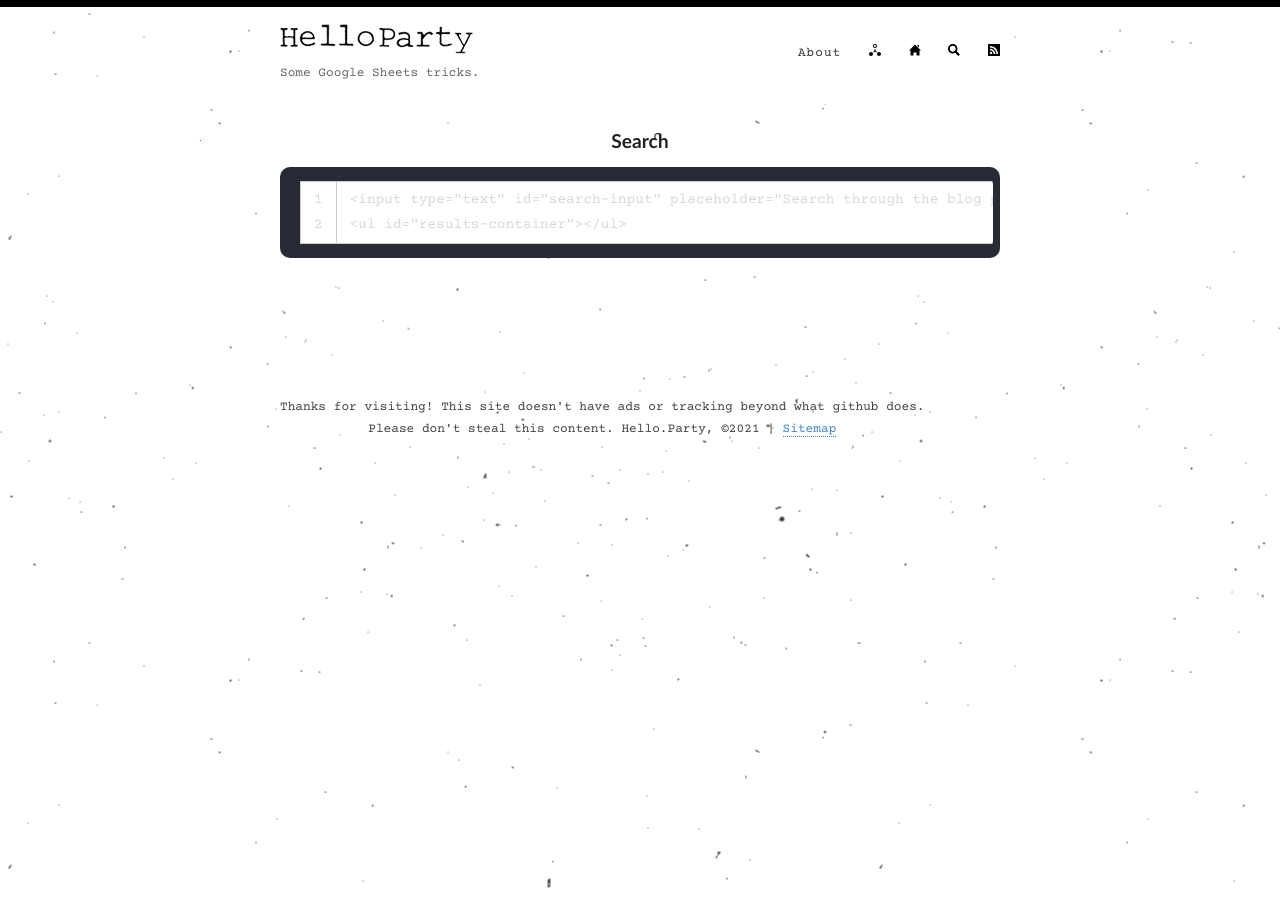
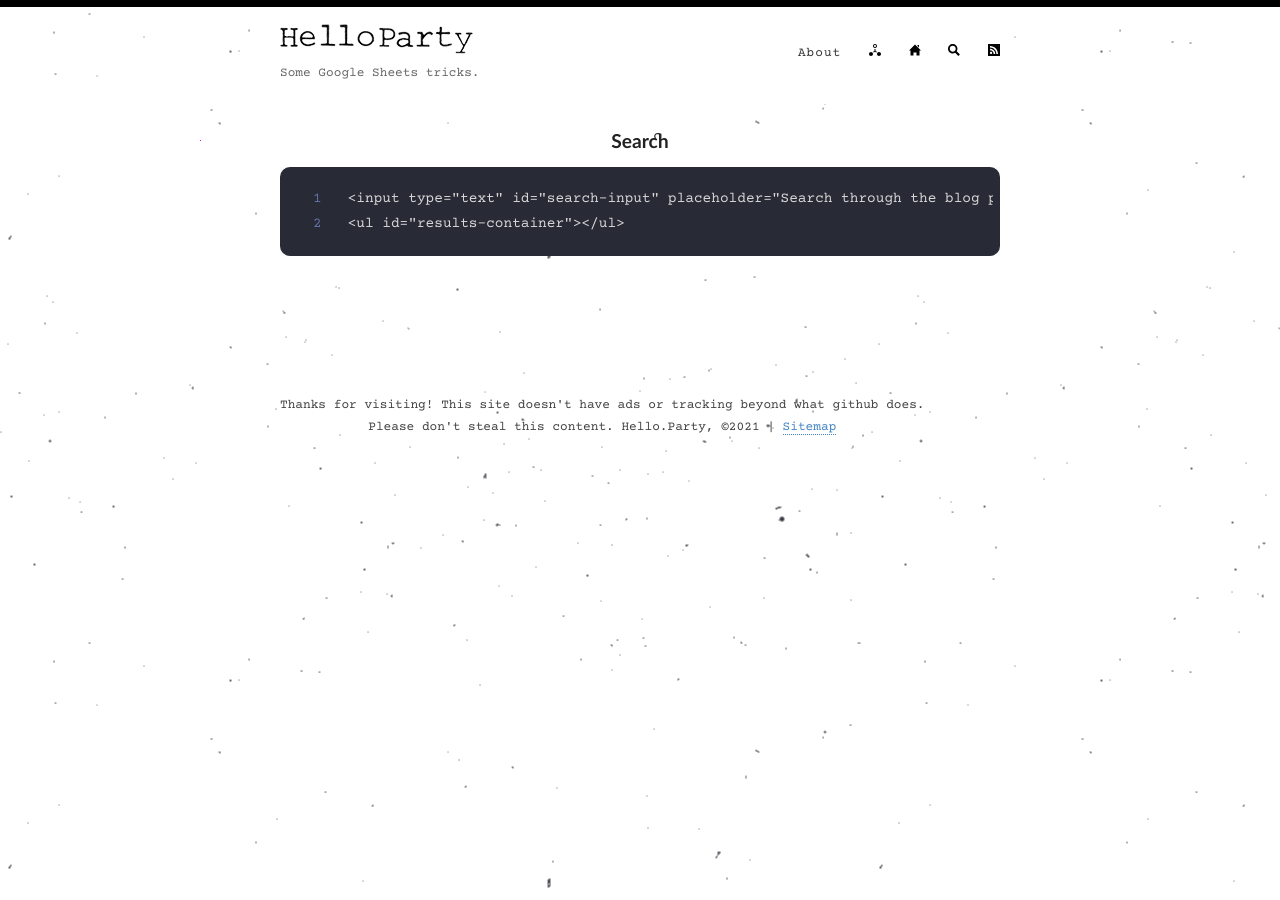
Before and after one commit to hello-party/hello-party-old.github.io, a Jekyll site: the page built from _pages/search.md, in a window 1280 px wide. Built offline with Jekyll 4.4.1, drawn with Linux system fonts in a browser that asks for light colours.

Commit message:
Update style.scss

```diff
--- a/assets/style.scss
+++ b/assets/style.scss
@@ -159,6 +159,15 @@ details {
 
 details[open] {
     padding: 4px 0px 10px 0px;
+}
+
+table.rouge-table tr, table.rouge-table td {
+    border: 0px;
+    background: #282a36;
+}
+
+td.rouge-gutter.gl {
+    color: #6272a4;
 }
 
 table {
```
